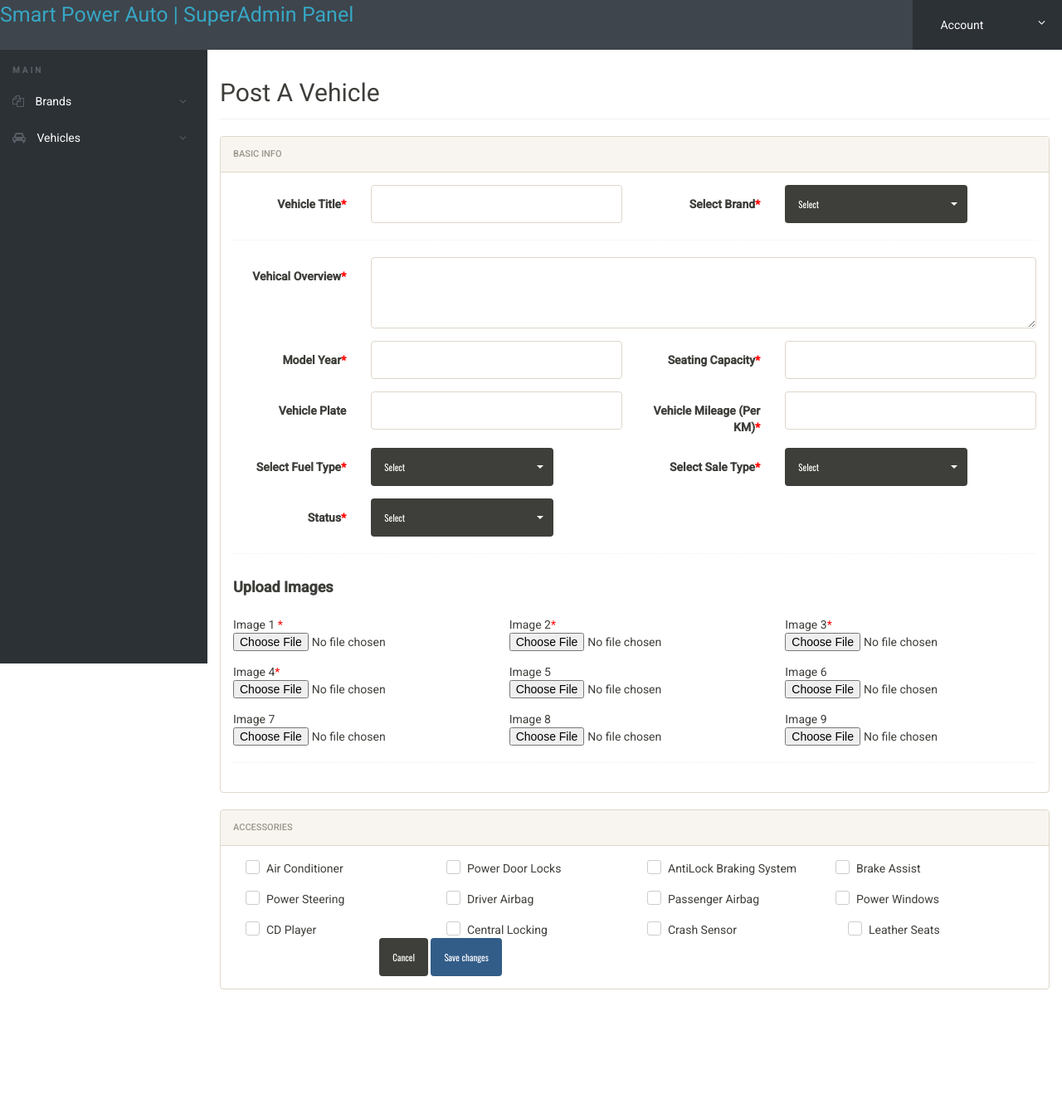
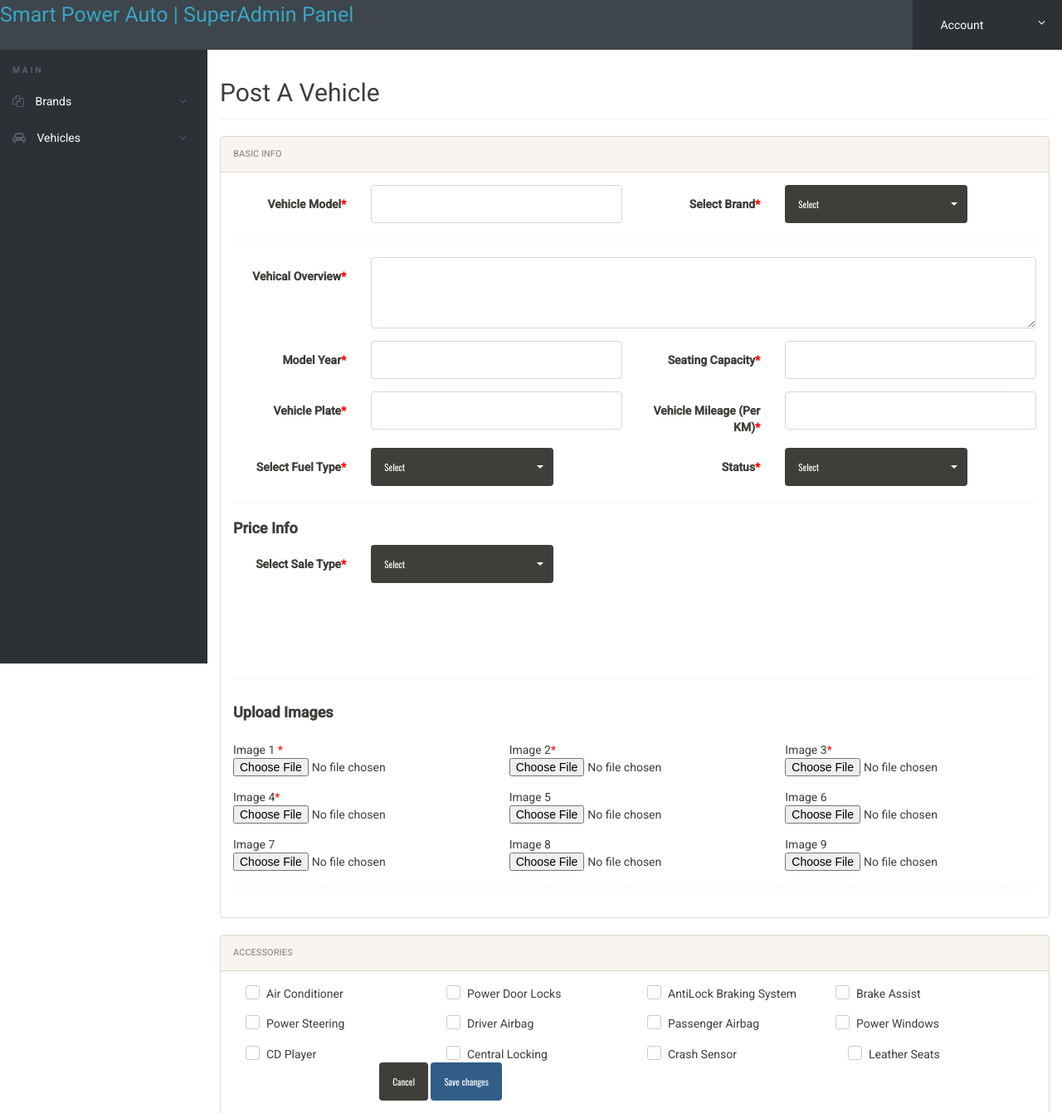
Before and after one commit to jasonleeluohwoei/SPA, a PHP site: page /admin/da8f3a12b42ccf32cc4b533dbac987bb/post-avehical.php in a window 1280 px wide. Shown: the top 1342 px of the page at 83% size. Before the commit the page ends 1193 px from the top, so only its background shows below. Run offline with PHP 8.4, Linux system fonts and the light colour scheme; a user stored in the database is signed in; data comes from the database, SQL or seed files in the repository; data that the repository does not hold is empty.

Commit message:
update post avehicle

```diff
--- a/admin/da8f3a12b42ccf32cc4b533dbac987bb/post-avehical.php
+++ b/admin/da8f3a12b42ccf32cc4b533dbac987bb/post-avehical.php
@@ -284,7 +284,7 @@ if (strlen($_SESSION['alogin']) == 0) {
 										<div class="panel-body">
 											<form method="post" class="form-horizontal" enctype="multipart/form-data">
 												<div class="form-group">
-													<label class="col-sm-2 control-label">Vehicle Title<span style="color:red">*</span></label>
+													<label class="col-sm-2 control-label">Vehicle Model<span style="color:red">*</span></label>
 													<div class="col-sm-4">
 														<input type="text" name="vehicletitle" class="form-control" required>
 													</div>
@@ -328,9 +328,9 @@ if (strlen($_SESSION['alogin']) == 0) {
 												</div>
 
 												<div class="form-group">
-													<label class="col-sm-2 control-label">Vehicle Plate</label>
+													<label class="col-sm-2 control-label">Vehicle Plate<span style="color:red">*</span></label>
 													<div class="col-sm-4">
-														<input type="text" name="vehicleplate" class="form-control">
+														<input type="text" name="vehicleplate" class="form-control" required>
 													</div>
 													<label class="col-sm-2 control-label">Vehicle Mileage (Per KM)<span style="color:red">*</span></label>
 													<div class="col-sm-4">
@@ -350,6 +350,21 @@ if (strlen($_SESSION['alogin']) == 0) {
 														</select>
 													</div>
 
+													<label class="col-sm-2 control-label">Status<span style="color:red">*</span></label>
+													<div class="col-sm-4">
+														<select class="selectpicker" name="vehiclestatus" required>
+															<option value=""> Select </option>
+
+															<option value="1">Active</option>
+															<option value="0">Inactive</option>
+														</select>
+													</div>
+												</div>
+
+												<div class="hr-dashed"></div>
+												<h4><b>Price Info</b></h4>
+
+												<div class="form-group">
 													<label for="saletype" class="col-sm-2 control-label">Select Sale Type<span style="color:red">*</span></label>
 													<div class="col-sm-4">
 														<select id="saletype" class="selectpicker" name="saletype" onchange="Selecttype(this.value);" required>
@@ -376,52 +391,84 @@ if (strlen($_SESSION['alogin']) == 0) {
 												</div>
 
 												<div id="salebox" class="form-group">
+													<label class="col-sm-2 control-label">Price of Sale (RM)<span style="color:red">*</span></label>
+													<div class="col-sm-4">
+														<input id="priceofsale" type="text" name="priceofsale" class="form-control">
+													</div>
 													<!-- <label class="col-sm-2 control-label">Price of Cost (RM)<span style="color:red">*</span></label>
 													<div class="col-sm-4">
 														<input id="priceofcost" type="text" name="priceofcost" class="form-control">
 													</div> -->
-													<label class="col-sm-2 control-label">Price of Sale (RM)<span style="color:red">*</span></label>
+												</div>
+												<!-- <div id="salebox1" class="form-group">
+													<label class="col-sm-2 control-label">Total Additional Cost (RM)</label>
 													<div class="col-sm-4">
-														<input id="priceofsale" type="text" name="priceofsale" class="form-control">
+														<input id="totaladditionalcost" type="text" name="totaladditionalcost" class="form-control" readonly>
 													</div>
-												</div>
+													<label class="col-sm-2 control-label">Total Price of Cost (RM)</label>
+													<div class="col-sm-4">
+														<input id="totalpriceofcost" type="text" name="totalpriceofcost" class="form-control" readonly>
+													</div>
+												</div> -->
+
 												<script>
 													function Selecttype() {
 														var d = document.getElementById("saletype").value;
 														var rental = document.getElementById("rentalbox");
 														var sale = document.getElementById("salebox");
-														// var ppday = document.getElementById("priceperday");
-														// var pcost = document.getElementById("priceofcost");
-														// var psale = document.getElementById("priceofsale");
+														// var sale1 = document.getElementById("salebox1");
 														if (d == "Rental") {
 															rental.style.display = "block";
 															sale.style.display = "none";
-															// ppday.attributes = "required";
+															// sale1.style.display = "none";
 														} else if (d == "Sale") {
 															rental.style.display = "none";
 															sale.style.display = "block";
-															// pcost.attributes = "required";
-															// psale.attributes = "required";
+															// sale1.style.display = "block";
 														} else if (d == "Select") {
 															rental.style.display = "none";
 															sale.style.display = "none";
+															// sale1.style.display = "none";
 														}
 													}
 
 													Selecttype();
 												</script>
+												<br><br>
 
-												<div class="form-group">
-													<label class="col-sm-2 control-label">Status<span style="color:red">*</span></label>
-													<div class="col-sm-4">
-														<select class="selectpicker" name="vehiclestatus" required>
-															<option value=""> Select </option>
+												<!-- <table class="table" id="additionalTable">
+													<thead>
+														<tr>
+															<th style="width:40%;">Description</th>
+															<th style="width:20%;">Cost (RM)</th>
+															<th style="width:20%;">Date</th>
+															<th style="width:20%;"></th>
+														</tr>
+													</thead>
+													<tbody>
+														<td id="col0">
+															<div class="form-group">
+															<input type="text" name="description[]" value="" class="form-control" style="width:600px;" />
+															</div>
+														</td>
+														<td id="col1">
+															<div class="form-group">
+															<input type="text" name="cost[]" value="" class="form-control" style="width:300px;"/>
+															</div>
+														</td>
+														<td id="col2">
+															<div class="form-group">
+															<input type="date" name="date[]" value="" class="form-control" style="width:300px;"/>
+															</div>
+														</td>
+													</tbody>
 
-															<option value="1">Active</option>
-															<option value="0">Inactive</option>
-														</select>
-													</div>
-												</div>
+												</table> -->
+
+												<script>
+
+												</script>
+												<br><br>
 
 												<div class="hr-dashed"></div>
 
@@ -459,7 +506,7 @@ if (strlen($_SESSION['alogin']) == 0) {
 
 												<div class="form-group">
 													<div class="col-sm-4">
-														Image 7<input type="file" name="img7" required>
+														Image 7<input type="file" name="img7">
 													</div>
 													<div class="col-sm-4">
 														Image 8<input type="file" name="img8">
```
